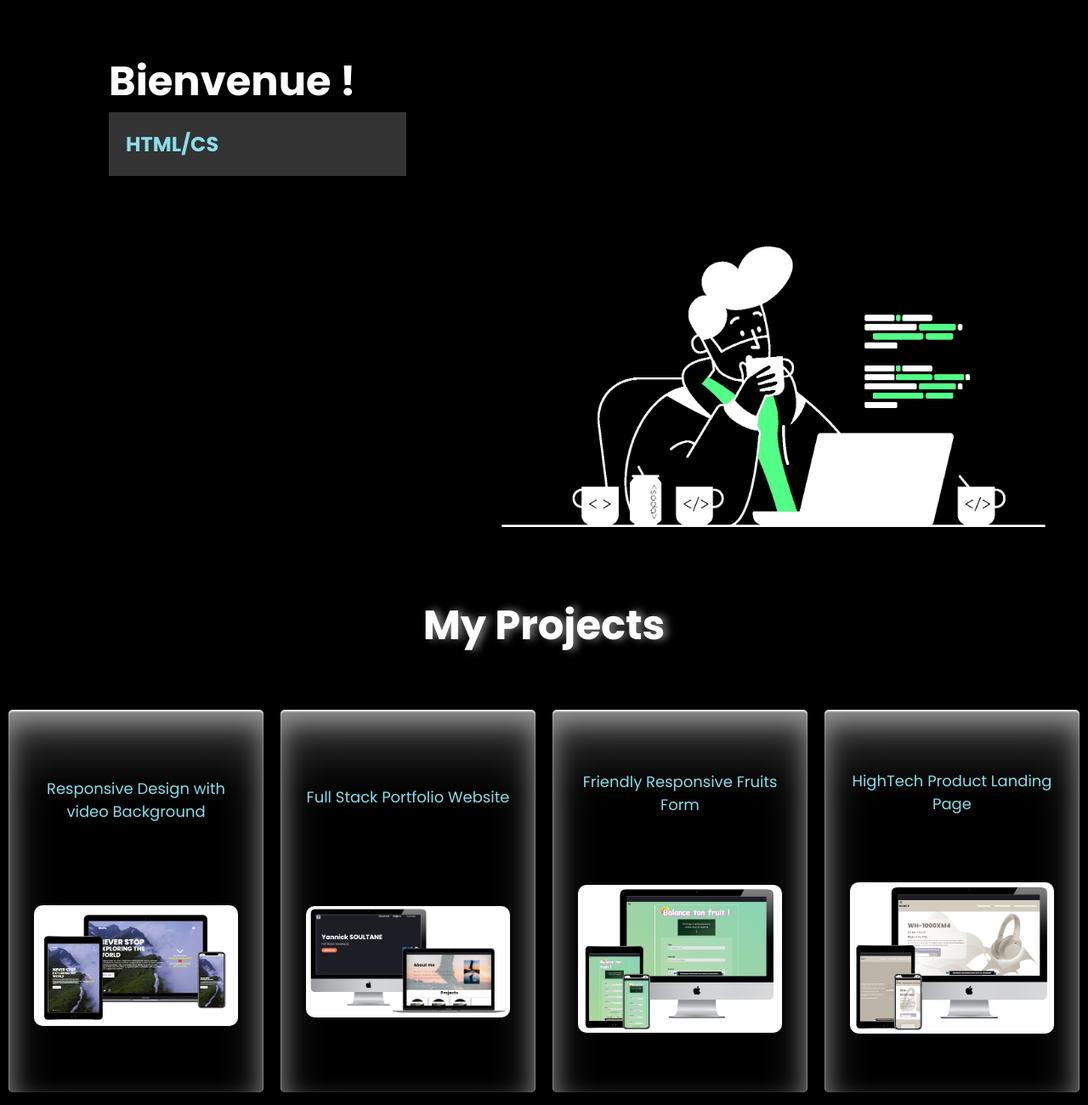
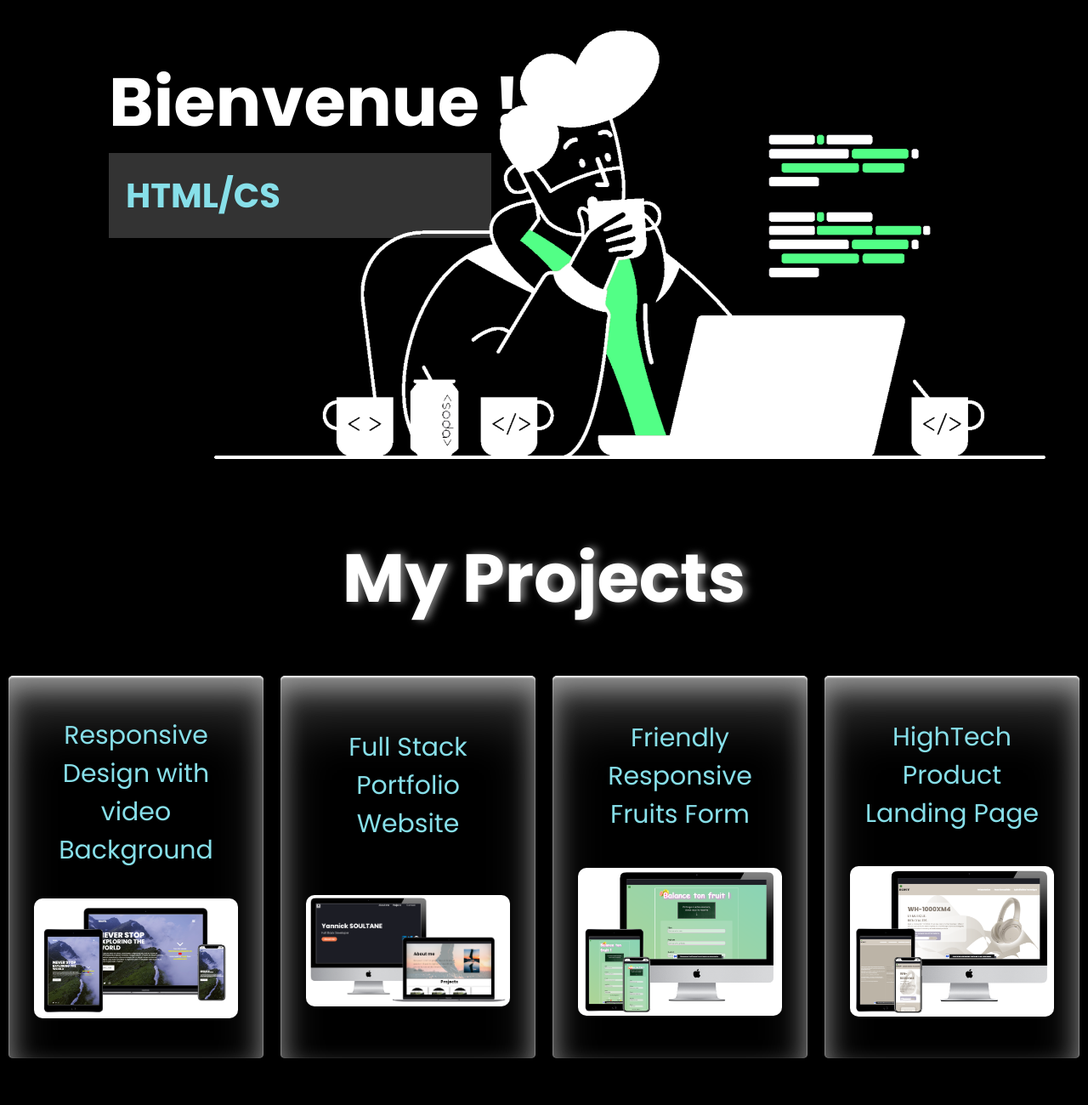
Before and after one commit to couscoudet/portfolio2, a plain HTML site: page index.html in a window 1280 px wide. Shown: the part 180-1480 px from the top of the page at 85% size. Drawn offline with nearby package versions, Linux system fonts and the light colour scheme.

Commit message:
fix responsive issues

```diff
--- a/app.js
+++ b/app.js
@@ -33,11 +33,11 @@ links.forEach((link, index) => {
 
 //Animation TypeWriter//
 const txtAnim = document.querySelector("h2");
-const phrase1 = "RESPONSIVE WEBSITE"
+const phrase1 = "RESPONSIVE"
 const phrase1clear = "Chef de projet digital"
 const phrase2 = "HTML/CSS"
 const phrase3 = "FLEXBOX, GRID"
-const phrase4 = "MEDIA QUERIES"
+const phrase4 = "MEDIA-QUERIES"
 const phrase5 = "WEB-DESIGN"
 
 
--- a/index.html
+++ b/index.html
@@ -2,7 +2,7 @@
 <head>
     <meta charset="UTF-8">
     <meta http-equiv="X-UA-Compatible" content="IE=edge">
-    <meta name="viewport" content="width=device-width, initial-scale=1.0">
+    <meta name="viewport" content="width=device-width, initial-scale=1.0,  minimum-scale=1">
     <link href="https://cdn.lineicons.com/2.0/LineIcons.css" rel="stylesheet">
     <link rel=stylesheet href="style.css">
     <link rel="preconnect" href="https://fonts.gstatic.com">
@@ -32,15 +32,17 @@
 
         <section id="projects">
             <h3>My Projects</h3>
+            <div id="tile-container">
             <div class="project-tile"><a href="https://couscoudet.github.io/site-voyage/"><p>Responsive Design with video Background</p><img src="src/site1.PNG" alt="site video"></a></div>
             <div class="project-tile"><a href="https://couscoudet.github.io/portfolio1/"><p>Full Stack Portfolio Website</p><img src="src/site2.PNG" alt="portfolio"></a></div>
             <div class="project-tile"><a href="https://codepen.io/couscoudet/full/yLgbeoM"><p>Friendly Responsive Fruits Form</p><img src="src/site3.PNG" alt="form"></a></div>
             <div class="project-tile"><a href="https://codepen.io/couscoudet/full/GRrERzG"><p>HighTech Product Landing Page</p><img src="src/site4.PNG" alt="product landing page"></a></div>
+            </div>
         </section>
 
         <section id="profile">
             <h3>Profile</h3>
-            <a href="https://github.com/couscoudet" target="_blank"><svg fill="#fff" xmlns="http://www.w3.org/2000/svg" width="50vh" height="50vh" viewBox="0 0 24 24"><path d="M12 0c-6.626 0-12 5.373-12 12 0 5.302 3.438 9.8 8.207 11.387.599.111.793-.261.793-.577v-2.234c-3.338.726-4.033-1.416-4.033-1.416-.546-1.387-1.333-1.756-1.333-1.756-1.089-.745.083-.729.083-.729 1.205.084 1.839 1.237 1.839 1.237 1.07 1.834 2.807 1.304 3.492.997.107-.775.418-1.305.762-1.604-2.665-.305-5.467-1.334-5.467-5.931 0-1.311.469-2.381 1.236-3.221-.124-.303-.535-1.524.117-3.176 0 0 1.008-.322 3.301 1.23.957-.266 1.983-.399 3.003-.404 1.02.005 2.047.138 3.006.404 2.291-1.552 3.297-1.23 3.297-1.23.653 1.653.242 2.874.118 3.176.77.84 1.235 1.911 1.235 3.221 0 4.609-2.807 5.624-5.479 5.921.43.372.823 1.102.823 2.222v3.293c0 .319.192.694.801.576 4.765-1.589 8.199-6.086 8.199-11.386 0-6.627-5.373-12-12-12z"/></svg></a>
+            <a href="https://github.com/couscoudet" target="_blank"><svg fill="#fff" xmlns="http://www.w3.org/2000/svg" width="50vw" height="50vh" viewBox="0 0 24 24"><path d="M12 0c-6.626 0-12 5.373-12 12 0 5.302 3.438 9.8 8.207 11.387.599.111.793-.261.793-.577v-2.234c-3.338.726-4.033-1.416-4.033-1.416-.546-1.387-1.333-1.756-1.333-1.756-1.089-.745.083-.729.083-.729 1.205.084 1.839 1.237 1.839 1.237 1.07 1.834 2.807 1.304 3.492.997.107-.775.418-1.305.762-1.604-2.665-.305-5.467-1.334-5.467-5.931 0-1.311.469-2.381 1.236-3.221-.124-.303-.535-1.524.117-3.176 0 0 1.008-.322 3.301 1.23.957-.266 1.983-.399 3.003-.404 1.02.005 2.047.138 3.006.404 2.291-1.552 3.297-1.23 3.297-1.23.653 1.653.242 2.874.118 3.176.77.84 1.235 1.911 1.235 3.221 0 4.609-2.807 5.624-5.479 5.921.43.372.823 1.102.823 2.222v3.293c0 .319.192.694.801.576 4.765-1.589 8.199-6.086 8.199-11.386 0-6.627-5.373-12-12-12z"/></svg></a>
         </section>
     </main>
 
--- a/style.css
+++ b/style.css
@@ -16,11 +16,12 @@ a {
 
 body{
     width: 100%;
-    height: 100vh;
     background: #000;
 }
 
 nav{
+    padding-top: 20px;
+    background: #000;
     position: fixed;
     overflow: hidden;
     top: 0;
@@ -95,11 +96,11 @@ h3{
     top: 10vh;
     font-size: 4em;
     text-shadow: 5px 0 10px rgba(255,255,255,.5);
-
+    margin-bottom: 50px;
 }
 
 #welcome-section {
-    height: 100vh;
+    height: 90vh;
     padding-top: 80px;
     padding-top: 30vh;
     padding-left: 10%;
@@ -116,24 +117,24 @@ h3{
     background: #333;
     font-size: 2rem;
     padding: 20px;
-    width: 350px;
+    width: 300px;
 }
 
 #hero-img {
     position: absolute;
-    width: 50%;
+    height: 30%;
     bottom: 0px;
     right: 50px;
 }
 
 #projects{
-    height: 100vh;
     display: flex;
     justify-content: space-around;
     align-items: center;
     padding-top: 80px;
     flex-wrap: wrap;
     position: relative;
+    min-height: 100vh;
 }
 
 .project-tile{
@@ -144,7 +145,17 @@ h3{
     border-radius: 5px;
     color: #87dfe9;
     font-size: 1.5em;
+    margin-bottom: 20px;
 
+}
+
+#tile-container{
+    padding-top: 100px;
+    width: 100%;
+    display: flex;
+    justify-content: space-around;
+    align-items: center;
+    flex-wrap: wrap;
 
 }
 
@@ -162,9 +173,23 @@ h3{
 }
 
 #profile{
-    height: 100vh;
+    min-height: 90vh;
     position: relative;
     display: flex;
     justify-content: center;
     align-items: center;
 }
+
+@media (min-width: 600px){
+    :root{
+        font-size: 20px;
+    }
+
+    #hero-text h2{
+        width: 450px;
+    }
+
+    #hero-img{
+        height: 70%
+    }
+}
```
